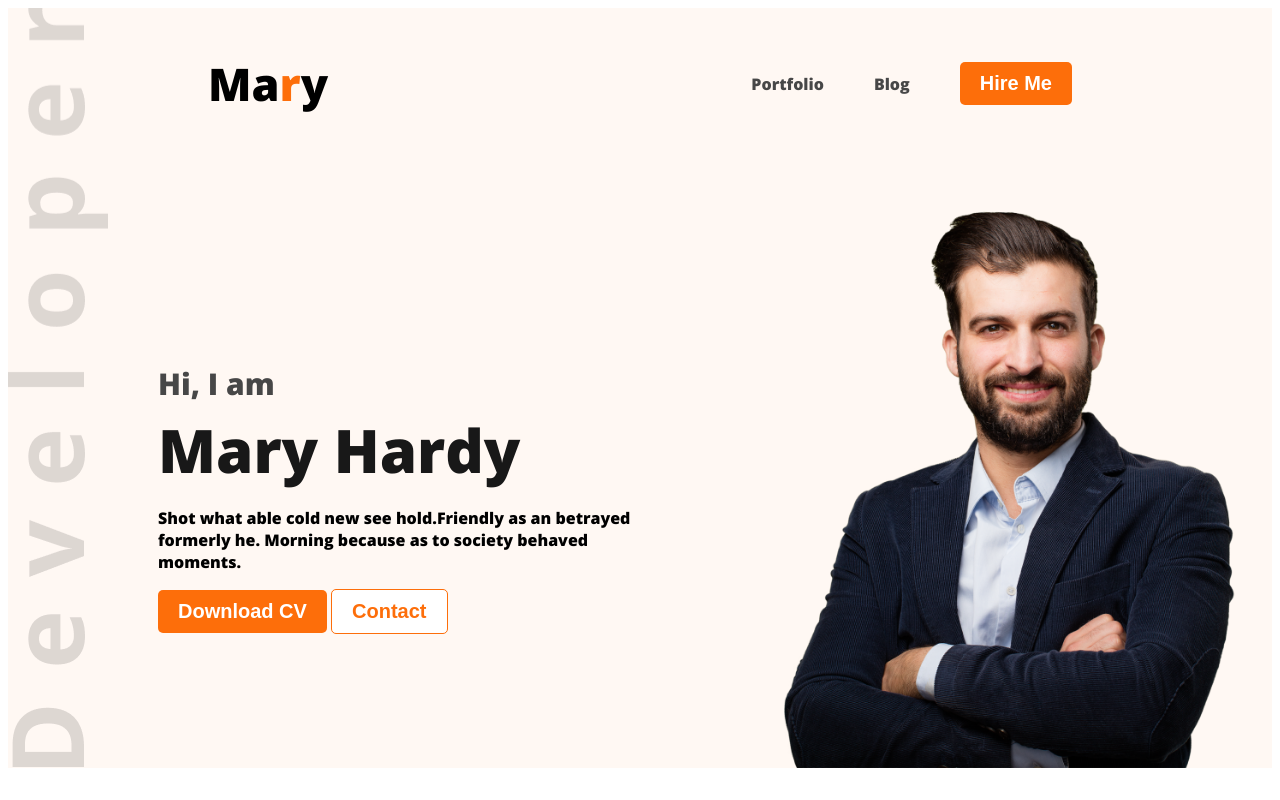
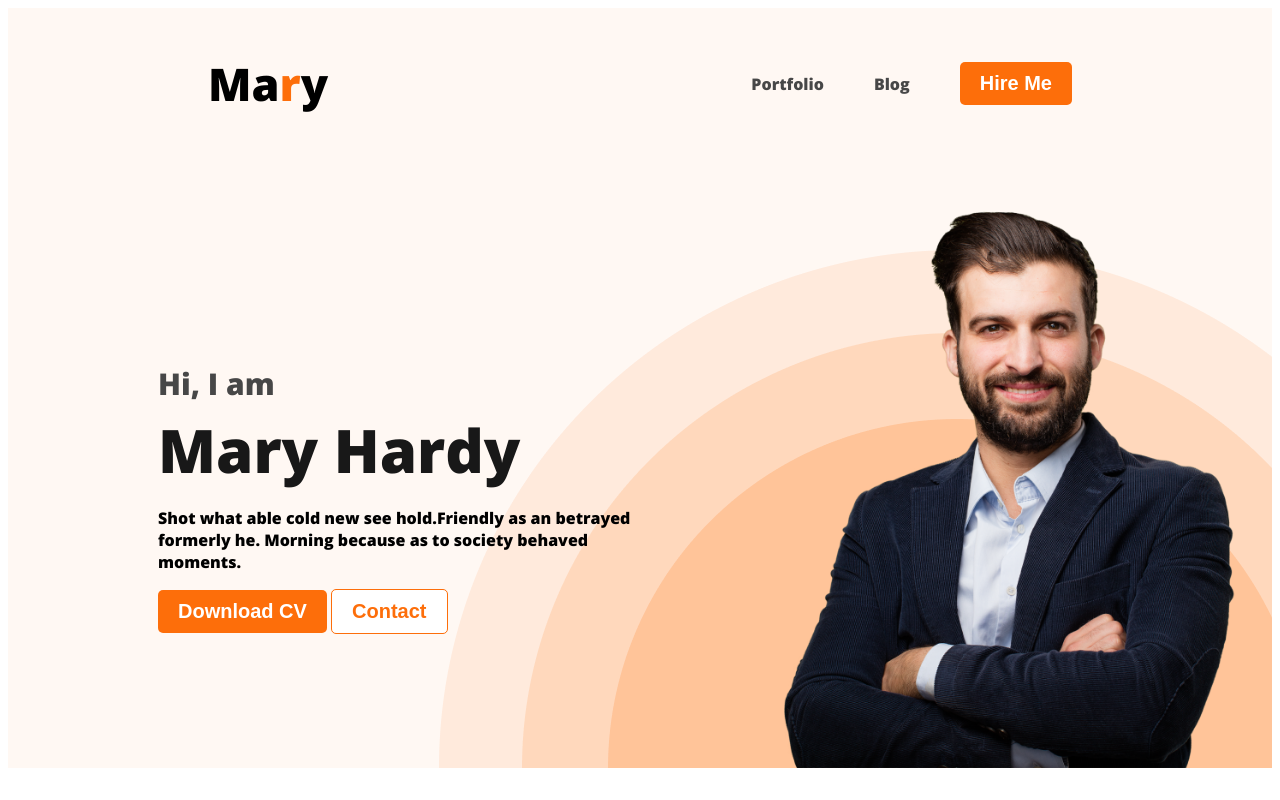
Before and after one commit to Azhar730/webdeveloper-portfolio, a plain HTML site: page index.html in a window 1280 px wide. Shown: the top 800 px of the page. Drawn offline with nearby package versions, Linux system fonts and the light colour scheme.

Commit message:
wrong from right

```diff
--- a/index.html
+++ b/index.html
@@ -11,7 +11,7 @@
     <link rel="stylesheet" href="style.css">
 </head>
 <body>
-    <header id="developer" class="header">
+    <header class="header developer">
         <nav class="nav-title">
             <h3 id="special">Ma<span class="color-primary">r</span>y</h3>
             <ul>
--- a/style.css
+++ b/style.css
@@ -52,11 +52,6 @@ nav a{
     background-image: url('images/header_bg.png');
     background-repeat: no-repeat;
     background-position: bottom right;
-}
-#developer{
-    background-image: url('images/developer.png');
-    background-repeat: no-repeat;
-    background-position: bottom left;
 }
 .banner{
     padding: 30px 30px 0px 150px;
```
